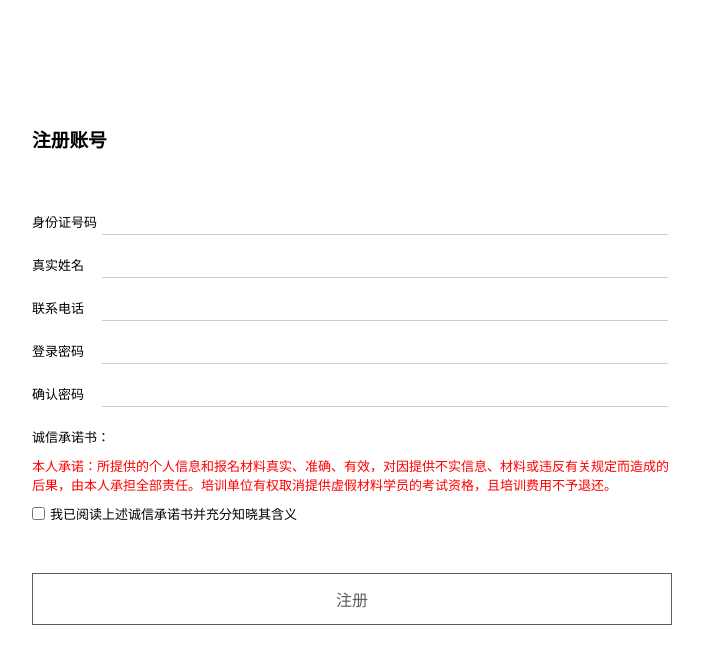
After one commit to newht/formCms, a PHP site: template application/user/view/login/register.html in a window 1280 px wide. The commit adds this page. Shown: the top 664 px of the page, without its empty margins (288-991 px from the left). Run offline with PHP 8.4, Linux system fonts and the light colour scheme; the template is opened without the code that fills it, so the values that code supplies are empty; some libraries are stand-ins or nearby versions.

Commit message:
2020-11-26

```diff
--- /dev/null
+++ b/application/user/view/login/register.html
@@ -0,0 +1,45 @@
+<!DOCTYPE html>
+<html lang="en">
+<head>
+    <meta charset="UTF-8">
+    <title>注册</title>
+    <link rel="stylesheet" href="/user/css/form.css">
+</head>
+<body>
+<div class="max">
+    <div class="logo">
+
+    </div>
+    <div class="title"><h3>注册账号</h3></div>
+    <div class="form">
+        <form >
+            <div><span>身份证号码</span><input type="text"></div>
+            <div><span>真实姓名</span><input type="text"></div>
+            <div><span>联系电话</span><input type="text"></div>
+            <div><span>登录密码</span><input type="text"></div>
+            <div><span>确认密码</span><input type="text"></div>
+            <!--<div><span>验证码</span><input type="text" style="width: 20%"><img width="100"  src="{:captcha_src()}" alt="captcha" /></div>-->
+        </form>
+        <div class="chengnuo">
+            <span>诚信承诺书：</span>
+            <p>本人承诺：所提供的个人信息和报名材料真实、准确、有效，对因提供不实信息、材料或违反有关规定而造成的后果，由本人承担全部责任。培训单位有权取消提供虚假材料学员的考试资格，且培训费用不予退还。</p>
+            <div class="checkbox">
+                <input type="checkbox" id="tongyi"><label for="tongyi">我已阅读上述诚信承诺书并充分知晓其含义</label>
+            </div>
+        </div>
+        <div class="registered">
+            注册
+        </div>
+    </div>
+</div>
+</body>
+<script src="/static/jquery.min.js"></script>
+<script>
+    $(function () {
+        $(".registered").click(function () {
+            alert('注册成功，点击确定前往登录界面');
+            location.href='/user/login'
+        })
+    })
+</script>
+</html>
--- a/composer.json
+++ b/composer.json
@@ -17,7 +17,8 @@
     ],
     "require": {
         "php": ">=5.6.0",
-        "topthink/framework": "5.1.*"
+        "topthink/framework": "5.1.*",
+        "topthink/think-captcha": "2.0.*"
 
     },
     "autoload": {
--- a/config/app.php
+++ b/config/app.php
@@ -21,7 +21,7 @@ return [
     // 应用调试模式
     'app_debug'              => true,
     // 应用Trace
-    'app_trace'              => true,
+    'app_trace'              => false,
     // 是否支持多模块
     'app_multi_module'       => true,
     // 入口自动绑定模块
--- /dev/null
+++ b/public/user/css/form.css
@@ -0,0 +1,19 @@
+*{margin: 0 auto;font-family: '微软雅黑';}
+.max{width: 50%;height: calc(81vh);padding: 5px;min-width: 600px}
+.logo{height: 60px;margin: 30px 0;}
+.title{text-align: left;margin-bottom: 50px;}
+.form{font-size: 13px}
+.form form div{padding:10px 0}
+.form form div span{display: inline-block;width: 11%}
+.form form div input{width: 87.5%;outline:none;border:0;border-bottom: 1px solid #ccc;padding: 3px;}
+.forget{text-align: right;font-size: 12px;padding: 5px 20px 35px 0}
+.submit{background: #66A381;text-align: center;padding: 13px 0;font-size: 17px;color: white}
+.submit:hover{cursor: pointer;}
+.registered{background: white;text-align: center;padding: 13px 0;font-size: 16px;color: #5d5d5d;margin: 15px 0;border: 1px solid #5d5d5d}
+a{text-decoration: none;}
+.checkbox{margin-right: 10px;}
+.checkbox input{vertical-align:middle;}
+.checkbox label{vertical-align:middle;margin:5px;cursor: pointer;}
+/*注册页面*/
+.chengnuo{margin: 10px 0;margin-bottom: 50px}
+.chengnuo p{color: red;margin: 10px 0}
```
Also changed, not shown: application/user/controller/Login.php (+16 -1 lines), application/user/view/index/index.html (+56 -31 lines), application/user/view/login/index.html (added, +45 -0 lines), application/user/view/login/login.html (added, +39 -0 lines), route/route.php (+5 -2 lines), 1 other file.
